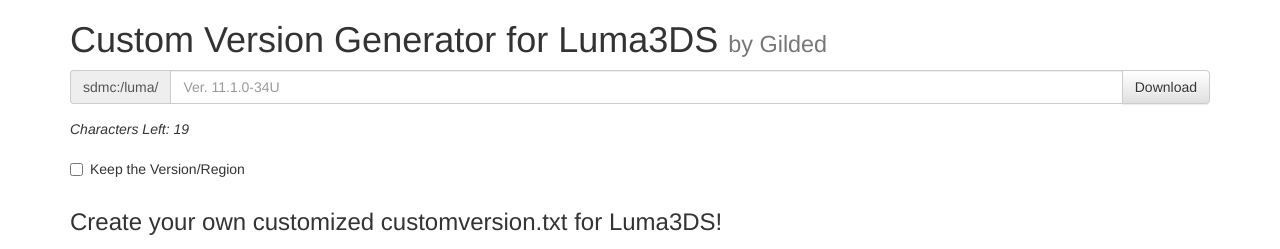
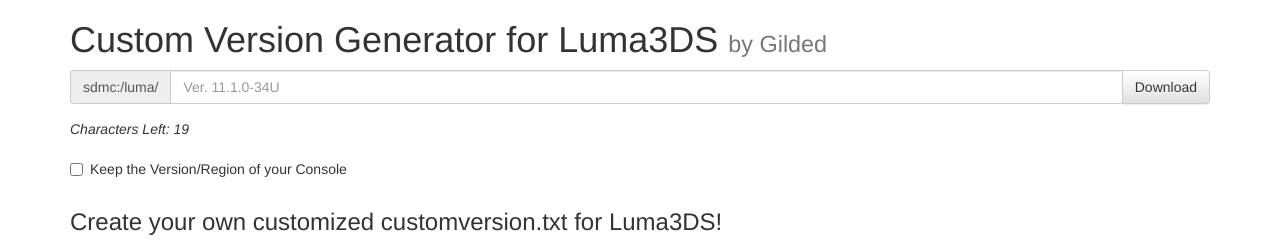
Before and after one commit to Gildedboy/Custom-Version-Generator, a plain HTML site: page index.html in a window 1280 px wide. Shown: the top 249 px of the page. Drawn offline with nearby package versions, Linux system fonts and the light colour scheme.

Commit message:
a little fix

```diff
--- a/index.html
+++ b/index.html
@@ -43,7 +43,7 @@
         </div>
         <div class="col-xs-12">
             <div class="checkbox">
-              <label><input type="checkbox" value="" id="version">Keep the Version/Region</label>
+              <label><input type="checkbox" value="" id="version">Keep the Version/Region of your Console</label>
               <script type="text/javascript">
                 string = textbox.value;
                 stringorg = string;
```
